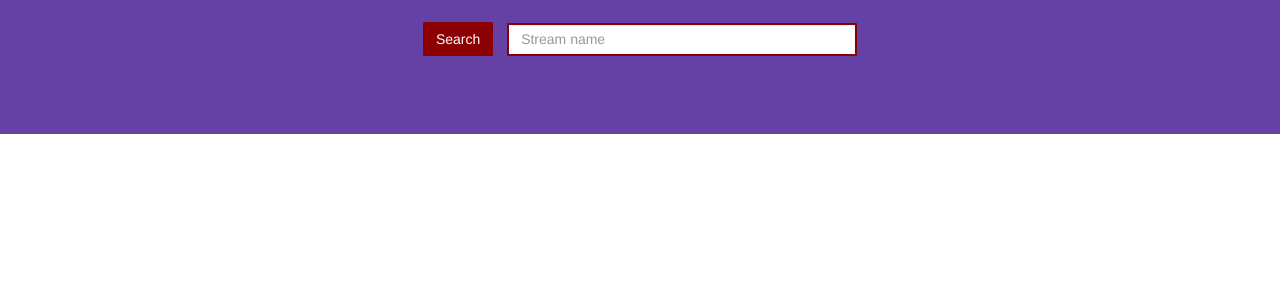
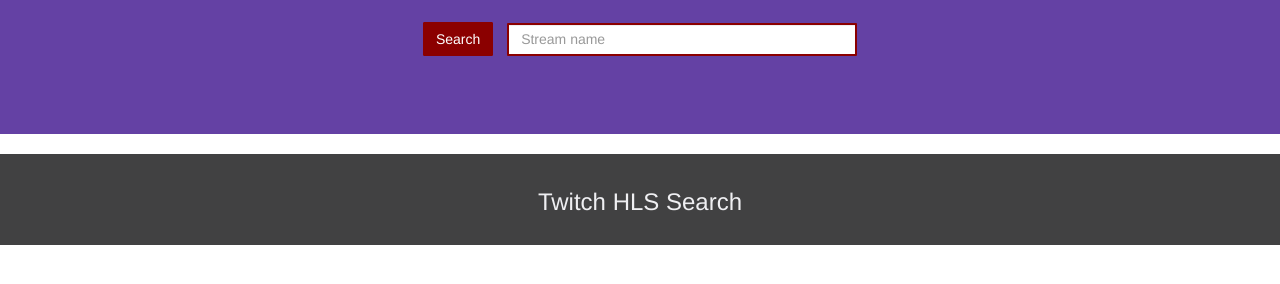
Before and after one commit to father-gregor/twitch-m3u8-link, a website: page src/views/index.html in a window 1280 px wide. Shown: the part 126-410 px from the top of the page. Drawn offline with nearby package versions, Linux system fonts and the light colour scheme; some packages are replaced by stand-ins of ours.

Commit message:
Add footer

```diff
--- a/src/public/style/index.css
+++ b/src/public/style/index.css
@@ -13,3 +13,9 @@
     height: 33px;
     border: 2px solid darkred;
 }
+.footer-main {
+	position: relative;
+	margin: 0;
+	padding-bottom: 2rem;
+	min-height: 100%;
+}
--- a/src/views/index.html
+++ b/src/views/index.html
@@ -13,7 +13,7 @@
     <script src="https://cdnjs.cloudflare.com/ajax/libs/html5shiv/3.7.3/html5shiv.js"></script>
   <![endif]-->
 </head>
-<body ng-app="TwitchApp">
+<body ng-app="TwitchApp" style="height:100%">
   <div class="container" ng-controller="StreamSearchController" style="width:100%;min-height:260px;background-color:#6441A4">
     <div class="top-title" style="text-align:center;margin-top:80px">
       <h1 style="color: white;margin-bottom:25px">
@@ -27,7 +27,9 @@
   </div>
   <div ng-view class="container">
   </div>
-
+  <div class="footer-main" style="margin-top:20px; background: #414142">
+    <h3 style="text-align:center; color: #efeff2; padding-top: 35px">Twitch HLS Search</h3>
+  </div>
   <script src="https://ajax.googleapis.com/ajax/libs/angularjs/1.6.4/angular.min.js"></script>
   <script src="https://cdnjs.cloudflare.com/ajax/libs/angular.js/1.6.1/angular-route.min.js"></script>
   <script src="https://code.jquery.com/jquery-3.2.1.min.js" integrity="sha256-hwg4gsxgFZhOsEEamdOYGBf13FyQuiTwlAQgxVSNgt4=" crossorigin="anonymous"></script>
```
Also changed, not shown: src/public/partials/main_page.html (+7 -5 lines).
